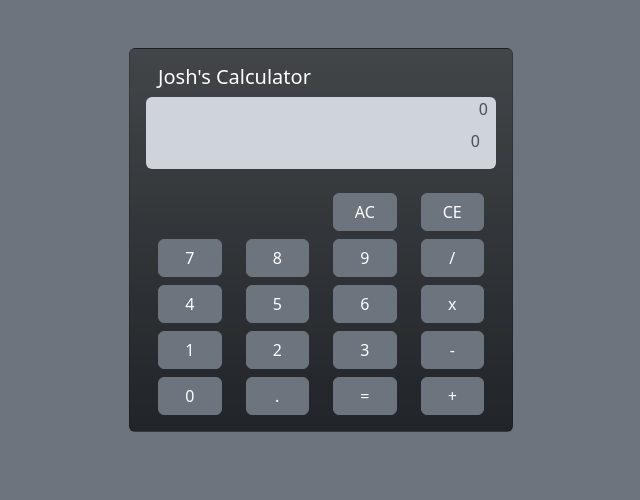
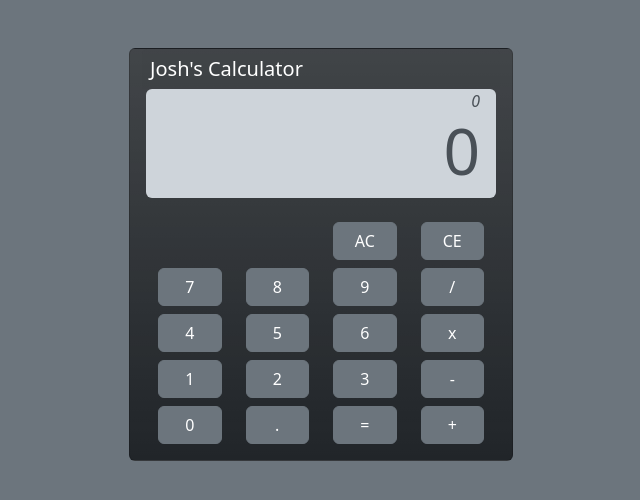
Before and after one commit to withallthesequestions/javascript-calculator, a plain HTML site: page index.html in a window 1280 px wide. Shown: the whole page, without its empty margins (319-959 px from the left). Drawn offline with nearby package versions, Linux system fonts and the light colour scheme.

Commit message:
Updated bootstrap display

```diff
--- a/index.html
+++ b/index.html
@@ -36,12 +36,13 @@
 -->
 
   <div class="container calculator card text-bg-dark mt-5 bg-gradient" style="max-width: 24rem;">
-    <div class="card-body row">
-      <h5 class="header card-title justify-content-center">Josh's Calculator</h5>
-      <div class="displayWindow2 alert alert-dark text-end m-0 p-0 pe-2 border-0 rounded-bottom-0" role="alert">
-        <small><em>calculation goes here</em></small>
+    <h5 class="card-header ps-2 border-0">Josh's Calculator</h5>
+    <div class="card-body row pt-0">
+      <div class="displayWindow2 alert alert-dark text-end m-0 p-0 pe-3 border-0 rounded-bottom-0 fst-italic"
+        role="alert">
+        calculation goes here
       </div>
-      <div class="displayWindow alert alert-dark text-end mb-4 pt-2 border-0 rounded-top-0" role="alert">
+      <div class="displayWindow alert alert-dark text-end mb-4 pt-0 pb-2 border-0 rounded-top-0 display-3" role="alert">
         0
       </div>
       <div class="calcKeypad justify-content-center">
--- a/script.js
+++ b/script.js
@@ -1,3 +1,5 @@
+// To-do: (a) implement CE button, (b) Implement negative numbers.
+
 const numberButton = document.querySelectorAll(".number");
 const operatorButton = document.querySelectorAll(".operator");
 const acButton = document.querySelectorAll(".ac");
@@ -51,7 +53,7 @@ function setOperator() {
       if (operandOne !== "" && operandTwo === "") {
         operator = event.target.value;
         document.getElementsByClassName("displayWindow2")[0].innerText =
-          operandOne + operator;
+          parseFloat(operandOne) + operator;
         console.log("operator: " + operator);
       }
       if (operandTwo !== "") {
```
